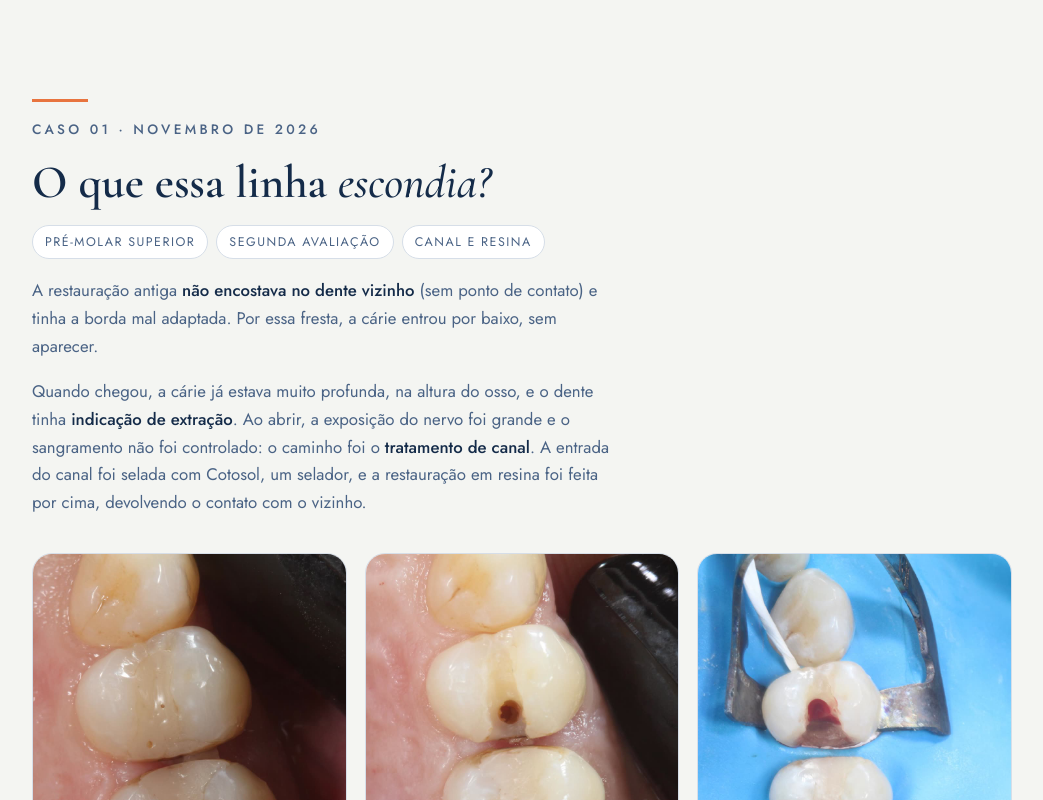
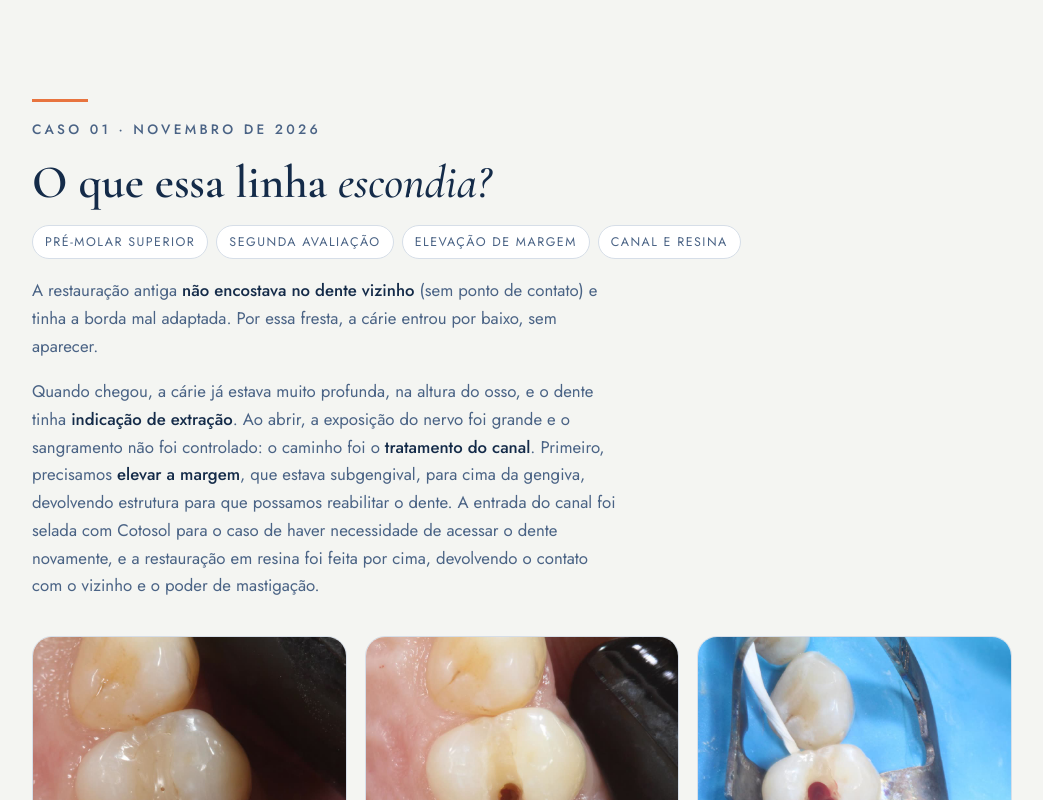
Before and after one commit to drpedrozucoloto/drpedrozucoloto.github.io, a plain HTML site: page casos-clinicos.html in a window 1280 px wide. Shown: the part 604-1404 px from the top of the page, without its empty margins (82-1125 px from the left). Drawn offline with nearby package versions, Linux system fonts and the light colour scheme.

Commit message:
Caso 01: explicação com elevação de margem e motivo do Cotosol
Co-Authored-By: Claude Opus 5.5 <noreply@anthropic.com>

```diff
--- a/casos-clinicos.html
+++ b/casos-clinicos.html
@@ -158,10 +158,10 @@ nav a.ativo{color:var(--azul);font-weight:500}
       <div>
         <p class="ey">Caso 01 · Novembro de 2026</p>
         <h2>O que essa linha <em>escondia?</em></h2>
-        <div class="tags"><span>Pré-molar superior</span><span>Segunda avaliação</span><span>Canal e resina</span></div>
+        <div class="tags"><span>Pré-molar superior</span><span>Segunda avaliação</span><span>Elevação de margem</span><span>Canal e resina</span></div>
         <div class="historia">
           <p>A restauração antiga <b>não encostava no dente vizinho</b> (sem ponto de contato) e tinha a borda mal adaptada. Por essa fresta, a cárie entrou por baixo, sem aparecer.</p>
-          <p>Quando chegou, a cárie já estava muito profunda, na altura do osso, e o dente tinha <b>indicação de extração</b>. Ao abrir, a exposição do nervo foi grande e o sangramento não foi controlado: o caminho foi o <b>tratamento de canal</b>. A entrada do canal foi selada com Cotosol, um selador, e a restauração em resina foi feita por cima, devolvendo o contato com o vizinho.</p>
+          <p>Quando chegou, a cárie já estava muito profunda, na altura do osso, e o dente tinha <b>indicação de extração</b>. Ao abrir, a exposição do nervo foi grande e o sangramento não foi controlado: o caminho foi o <b>tratamento do canal</b>. Primeiro, precisamos <b>elevar a margem</b>, que estava subgengival, para cima da gengiva, devolvendo estrutura para que possamos reabilitar o dente. A entrada do canal foi selada com Cotosol para o caso de haver necessidade de acessar o dente novamente, e a restauração em resina foi feita por cima, devolvendo o contato com o vizinho e o poder de mastigação.</p>
         </div>
         <ol class="passos">
           <li><figure><img src="casos/premolar-extracao/f1.jpg" alt="Vista dos dentes superiores com a restauração antiga sem contato com o dente vizinho" loading="lazy"><figcaption><b><span>01</span> Sem contato</b>A borda mal adaptada deixou a cárie entrar por baixo.</figcaption></figure></li>
```
